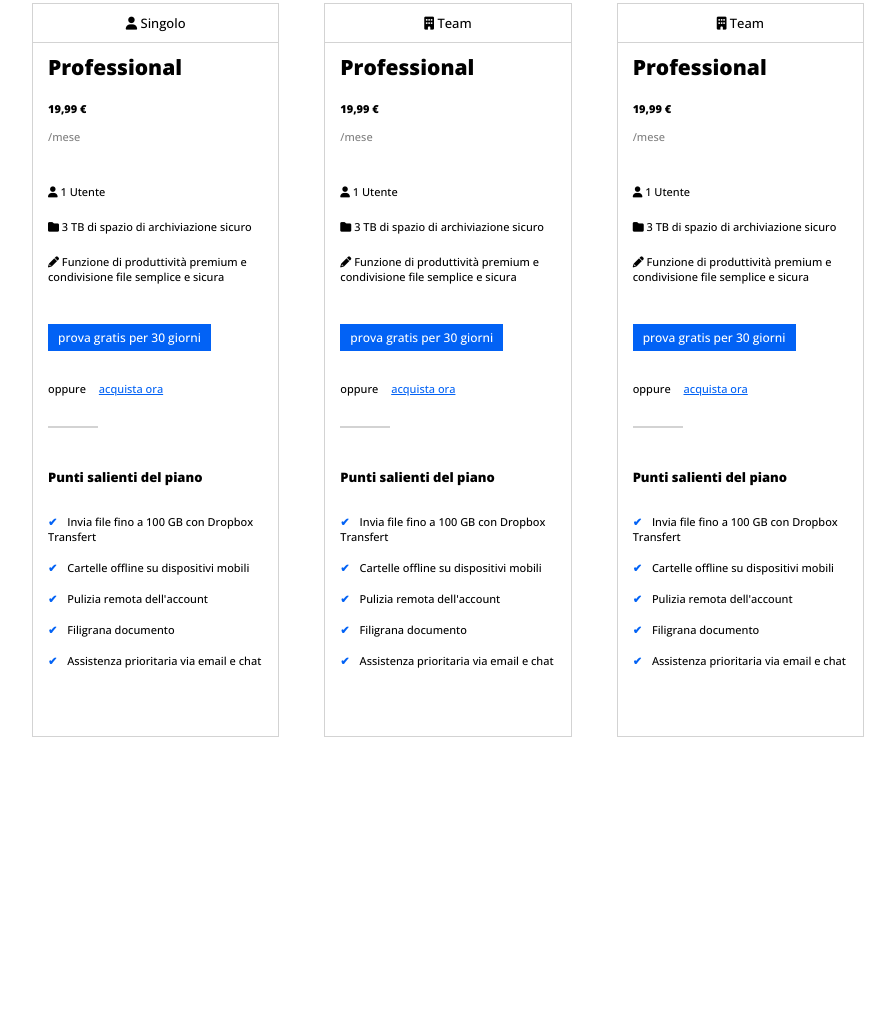
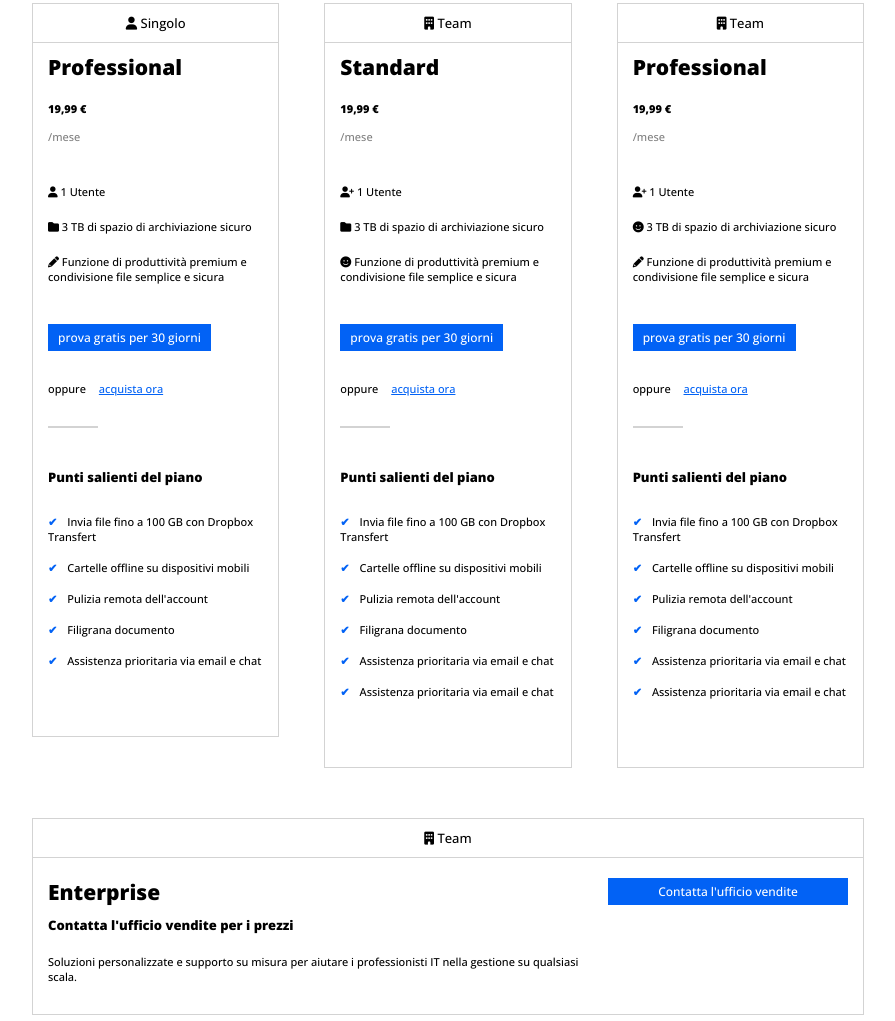
Before and after one commit to Ilariallaria/htmlcss-dropbox, a plain HTML site: page index.html in a window 1280 px wide. Shown: the part 936-1957 px from the top of the page, without its empty margins (192-1087 px from the left). Before the commit the page ends 1673 px from the top, so only its background shows below. Drawn offline with nearby package versions, Linux system fonts and the light colour scheme.

Commit message:
business sectione - done

```diff
--- a/css/style.css
+++ b/css/style.css
@@ -34,13 +34,20 @@ img{
     width: 100%;
     display: block;
 }
- p{
+
+p{
     font-size: 13px;
 }
 
 h2{
     font-size: 30px;
     font-weight: 800;
+}
+
+.clearfix::after {
+    content: "";
+    display: table;
+    clear: both;
 }
 
 
@@ -158,7 +165,7 @@ height: 600px;
     bottom: -40px;
 }
 
-/* inizio section business */
+/* inizio SECTION BUSINESS */
 
 .business{
     margin-top: 130px;
@@ -198,17 +205,16 @@ height: 600px;
     border-radius: 50%;
 }
 
+/* inizio tabella */
+
 .plans{
     flex-wrap: wrap;
     justify-content: space-between;
-
+    padding-bottom: 50px;
 }
 
 .subscription{
     width: calc(100% / 3);
-    /* padding: 0 5px 0 0; */
-
-    /* border: 1px solid red; */
 }
 
 .central{
@@ -241,7 +247,7 @@ height: 600px;
 
 }
 
-/* COMMON  IN 'OFFER' */
+        /* common in offer' */
 
 h3{
     font-size: 21px;
@@ -289,7 +295,7 @@ h3{
     padding-bottom: 50px;
 }
 
-#title {
+.title {
     font-size: 13px;
     font-weight: 800;
 }
@@ -309,3 +315,35 @@ h3{
     color: #0262f5;
     font-weight: 800;
 }
+/* fine tabella */
+
+
+
+.contact-sx {
+    float: left;
+    width: 70%;
+}
+
+.contact-dx {
+    float: left;
+    width: 30%;
+}
+
+.contact-sx h3 {
+    padding-top: 10px;
+    padding-bottom: 10px;
+}
+
+.contact-sx p{
+    font-size: 11px;
+    padding: 20px 0;
+}
+
+.contact-dx button{
+    width: 100%;
+    margin-top: 10px;
+}
+
+.contact{
+    margin-bottom: 30px;
+}
--- a/index.html
+++ b/index.html
@@ -77,8 +77,9 @@
      <!-- inizio cont-small -->
         <div class="small-cont">
 
-            <!-- inizio section business -->
+            <!-- inizio SECTION BUSINESS -->
             <section class="business">
+
 
                 <h2>Trova il piano Dropbox Business che fa per te</h2>
 
@@ -91,18 +92,23 @@
                     </li>
                 </ul>
 
+
+                <!-- inizio tabella -->
                 <div class=" plans flex">
+
+                    <!-- titolo sx -->
                     <div class="subscription sx">
                         <div class="client">
                             <div><i class="fa-solid fa-user"></i> Singolo</div>
                         </div>
                     </div>
-
+                    <!-- titolo centrale -->
                     <div  class="subscription central">
                         <div class="client">
                             <div><i class="fas fa-building"></i> Team</div>
                         </div>
                     </div>
+                    <!-- titolo dx -->
                     <div class="subscription dx">
                         <div class="client">
                             <div><i class="fas fa-building"></i> Team</div>
@@ -131,7 +137,7 @@
 
 
                             <div class="details">
-                                <span id="title"> Punti salienti del piano</span>
+                                <span class="title"> Punti salienti del piano</span>
                                 <ul>
                                     <li>Invia file fino a 100 GB con Dropbox Transfert</li>
                                     <li>Cartelle offline su dispositivi mobili</li>
@@ -147,20 +153,56 @@
                         </div>
                     </div>
 
+                    <!-- colonna centrale -->
+                    <div class="subscription central ">
+                        <div class="offer">
+                            <h3>Standard</h3>
+                            <div class="price">19,99 €</div>
+                            <div class="duration">/mese</div>
+                            <div class="user">
+                                <i class="fa-solid fa-user-plus"></i> 1 Utente
+                            </div>
+                            <div class="archiving">
+                                <i class="fa-solid fa-folder"></i> 3 TB di spazio di archiviazione sicuro
+                            </div>
+                            <div class="functions">
+                                <i class="fa-solid fa-face-smile"></i> Funzione di produttività premium e condivisione file semplice e sicura
+                            </div>
+                            <button class="btn">prova gratis per 30 giorni</button>
+                            <div class="buy"> oppure <a href="#">acquista ora</a></div>
+
+                            <hr>
+
+
+                            <div class="details">
+                                <span class="title"> Punti salienti del piano</span>
+                                <ul>
+                                    <li>Invia file fino a 100 GB con Dropbox Transfert</li>
+                                    <li>Cartelle offline su dispositivi mobili</li>
+                                    <li>Pulizia remota dell'account</li>
+                                    <li>Filigrana documento</li>
+                                    <li>Assistenza prioritaria via email e chat</li>
+                                    <li>Assistenza prioritaria via email e chat</li>
+                                </ul>
+
+                            </div>
 
 
 
+                        </div>
+                    </div>
 
-                    <div class="subscription central ">
+                    <!-- colonna destra -->
+                    <div class="subscription dx">
                         <div class="offer">
                             <h3>Professional</h3>
                             <div class="price">19,99 €</div>
                             <div class="duration">/mese</div>
                             <div class="user">
-                                <i class="fa-solid fa-user"></i> 1 Utente
+                                <i class="fa-solid fa-user-plus"></i> 1 Utente
                             </div>
                             <div class="archiving">
-                                <i class="fa-solid fa-folder"></i> 3 TB di spazio di archiviazione sicuro
+                                <i class="fa-solid fa-face-smile"></i> 3 TB di spazio di archiviazione sicuro
                             </div>
                             <div class="functions">
                             <i class="fa-solid fa-pencil"></i> Funzione di produttività premium e condivisione file semplice e sicura
@@ -172,12 +214,13 @@
 
 
                             <div class="details">
-                                <span id="title"> Punti salienti del piano</span>
+                                <span class="title"> Punti salienti del piano</span>
                                 <ul>
                                     <li>Invia file fino a 100 GB con Dropbox Transfert</li>
                                     <li>Cartelle offline su dispositivi mobili</li>
                                     <li>Pulizia remota dell'account</li>
                                     <li>Filigrana documento</li>
+                                    <li>Assistenza prioritaria via email e chat</li>
                                     <li>Assistenza prioritaria via email e chat</li>
                                 </ul>
 
@@ -188,56 +231,30 @@
                         </div>
                     </div>
 
+                </div>
+                <!-- fine tabella -->
 
-
-
-
-
-                    <div class="subscription dx">
-                        <div class="offer">
-                            <h3>Professional</h3>
-                            <div class="price">19,99 €</div>
-                            <div class="duration">/mese</div>
-                            <div class="user">
-                                <i class="fa-solid fa-user"></i> 1 Utente
-                            </div>
-                            <div class="archiving">
-                                <i class="fa-solid fa-folder"></i> 3 TB di spazio di archiviazione sicuro
-                            </div>
-                            <div class="functions">
-                            <i class="fa-solid fa-pencil"></i> Funzione di produttività premium e condivisione file semplice e sicura
-                            </div>
-                            <button class="btn">prova gratis per 30 giorni</button>
-                            <div class="buy"> oppure <a href="#">acquista ora</a></div>
-
-                            <hr>
-
-
-                            <div class="details">
-                                <span id="title"> Punti salienti del piano</span>
-                                <ul>
-                                    <li>Invia file fino a 100 GB con Dropbox Transfert</li>
-                                    <li>Cartelle offline su dispositivi mobili</li>
-                                    <li>Pulizia remota dell'account</li>
-                                    <li>Filigrana documento</li>
-                                    <li>Assistenza prioritaria via email e chat</li>
-                                </ul>
-
-                            </div>
-
-
-
-                        </div>
+                <!-- inizio contact  -->
+                <section class="contact">
+                    <div class="client">
+                        <div><i class="fas fa-building"></i> Team</div>
                     </div>
 
+                    <div class="offer clearfix">
+                            <div class="contact-sx">
+                                <h3>Enterprise</h3>
+                                <div class="title">Contatta l'ufficio vendite per i prezzi</div>
+                                <p>Soluzioni personalizzate e supporto su misura per aiutare i professionisti IT nella
+                                    gestione su qualsiasi scala.
+                                </p>
+                            </div>
+                            <div class="contact-dx">
+                                <button class="btn"> Contatta l'ufficio vendite</button>
+                            </div>
+                    </div>
 
-
-
-
-
-                </div>
-
-
+                </section>
+                <!-- fine contact  -->
 
 
 
```
